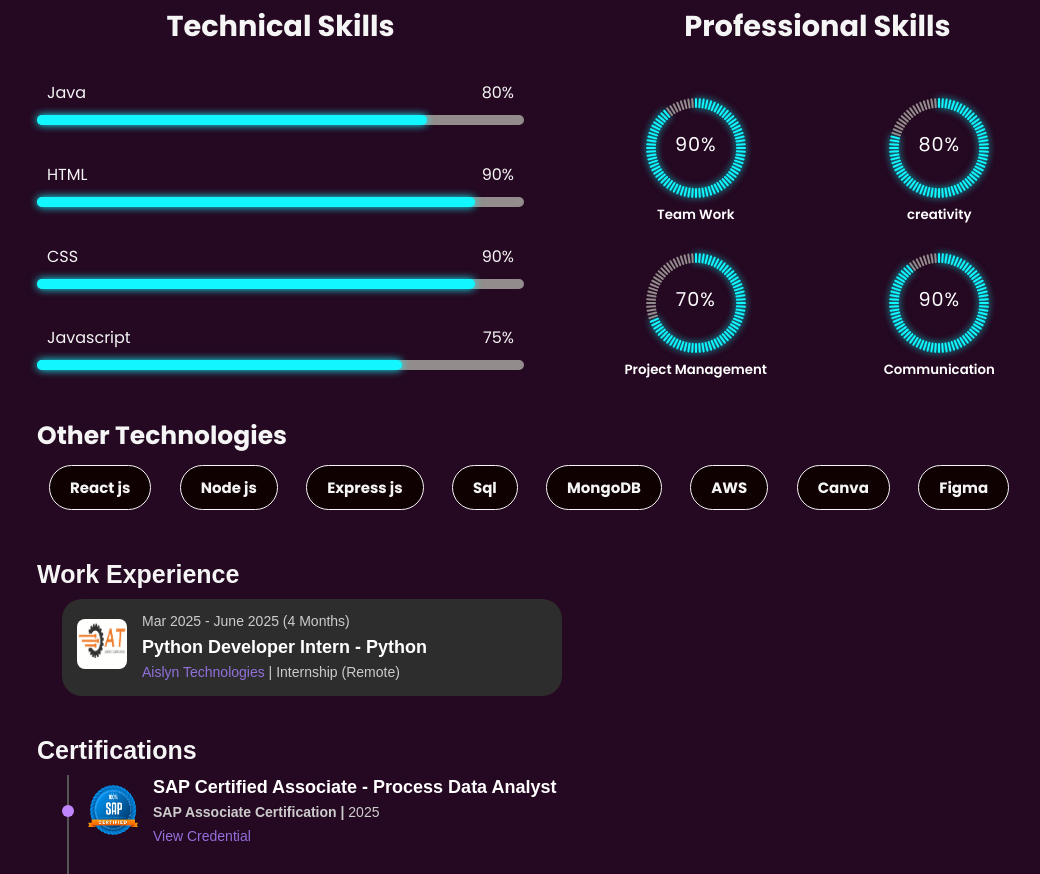
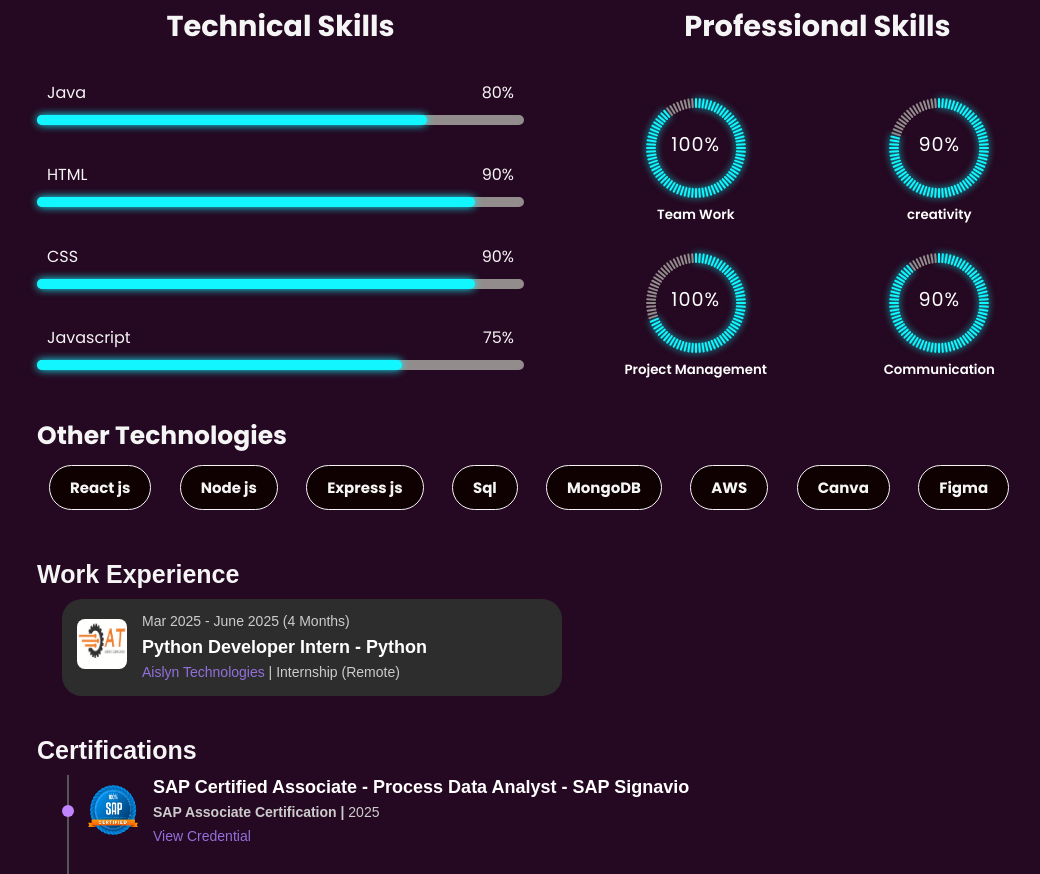
Before and after one commit to Naveendevaraju5265/My_portfolio, a plain HTML site: page portfolio/index.html in a window 1280 px wide. Shown: the part 1680-2554 px from the top of the page, without its empty margins (91-1131 px from the left). Drawn offline with nearby package versions, Linux system fonts and the light colour scheme.

Commit message:
Update index.html

```diff
--- a/portfolio/index.html
+++ b/portfolio/index.html
@@ -204,7 +204,7 @@
                         <div class="circle" data-dots="80" data-percent="90">
                         </div>
                         <div class="text">
-                            <big>90%</big>
+                            <big>100%</big>
                             <small>Team Work</small>
                         </div>
                     </div>
@@ -213,7 +213,7 @@
                         <div class="circle" data-dots="80" data-percent="80">
                         </div>
                         <div class="text">
-                            <big>80%</big>
+                            <big>90%</big>
                             <small>creativity</small>
                         </div>
                     </div>
@@ -222,7 +222,7 @@
                         <div class="circle" data-dots="80" data-percent="70">
                         </div>
                         <div class="text">
-                            <big>70%</big>
+                            <big>100%</big>
                             <small>Project Management</small>
                         </div>
                     </div>
@@ -287,7 +287,7 @@
                     <img src="img/SAP_logo.png" alt="SAP">
                   </div>
                   <div class="details">
-                    <h3>SAP Certified Associate - Process Data Analyst</h3>
+                    <h3>SAP Certified Associate - Process Data Analyst - SAP Signavio</h3>
                     <p><strong>SAP Associate Certification |</strong> 2025</p>
                     <a href="https://drive.google.com/file/d/1UMsBjKXP-qy98XewXSVLQSRGXLa82qxy/view?usp=drive_link" target="_blank">View Credential</a>
                   </div>
```
